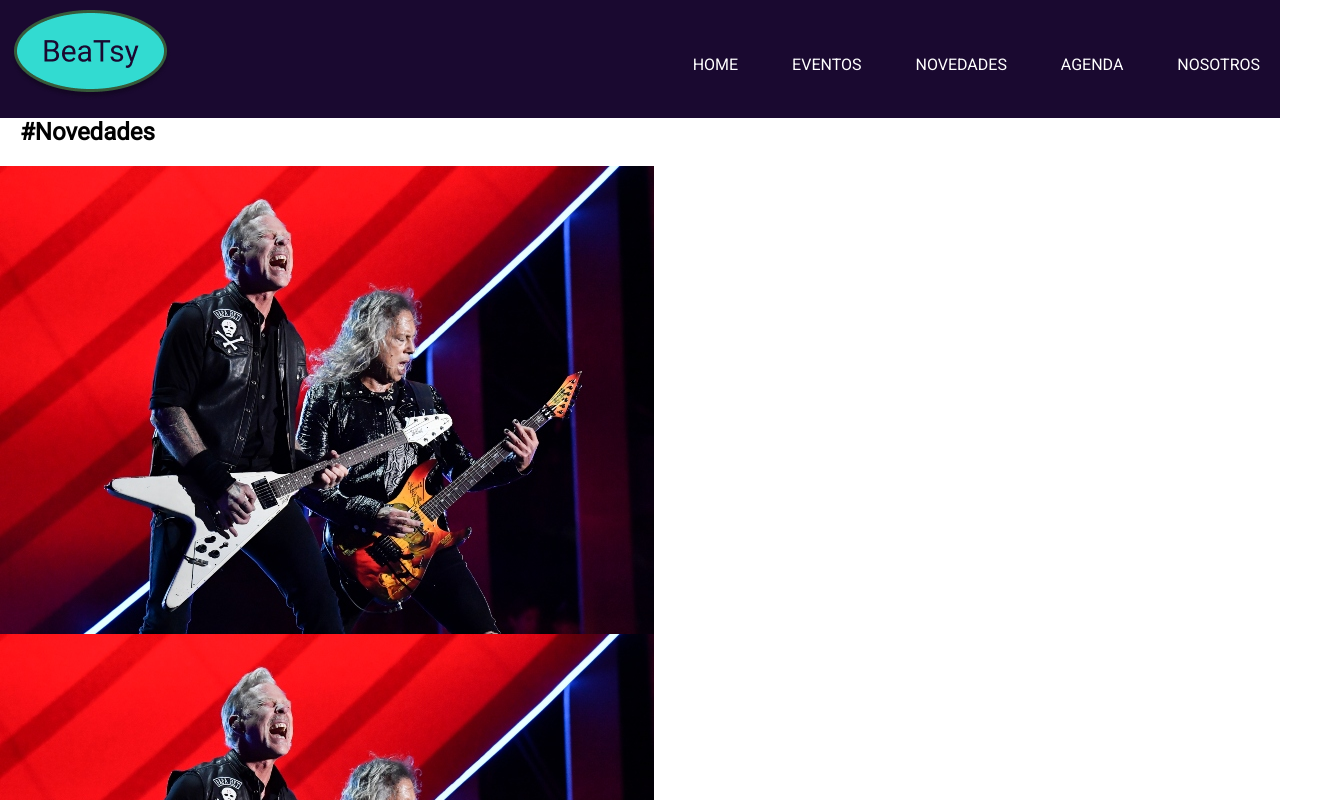
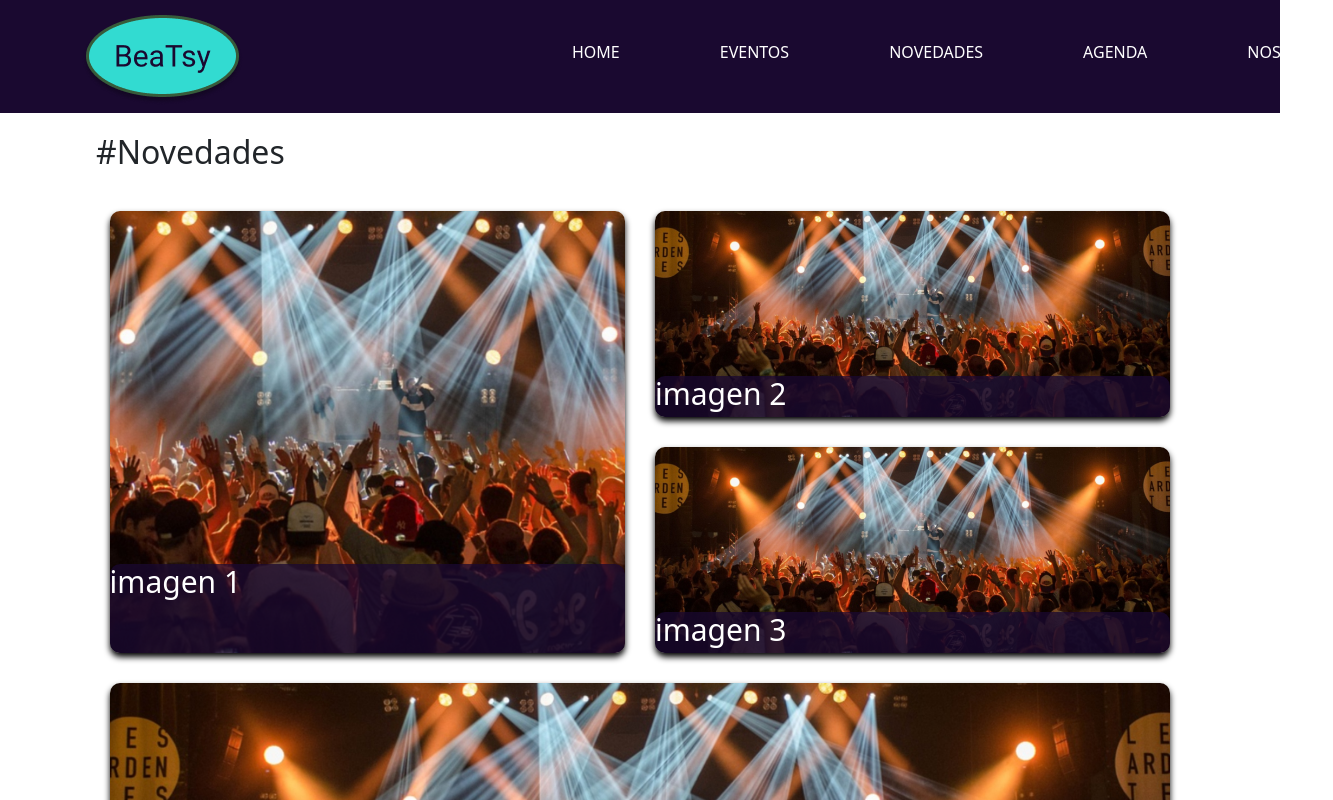
Before and after one commit to JoaquinUgarte91/clase-11, a plain HTML site: page pages/novedades.html in a window 1280 px wide. Shown: the top 800 px of the page, 1333 px wide, since content can reach past the window. Drawn offline with nearby package versions, Linux system fonts and the light colour scheme.

Commit message:
cambios grit y bootstrap

```diff
--- a/pages/novedades.html
+++ b/pages/novedades.html
@@ -6,22 +6,32 @@
     <meta name="viewport" content="width=device-width, initial-scale=1.0">
     <title>BeaTsy - Novedades</title>
     <link rel="shortcut icon" href="../iconos/icon.png" type="image/x-icon">
-    <link rel="stylesheet" href="../css/estilos.css">
+
+    <!--bootstrap-->
+    <link href="https://cdn.jsdelivr.net/npm/bootstrap@5.3.0/dist/css/bootstrap.min.css" rel="stylesheet" integrity="sha384-9ndCyUaIbzAi2FUVXJi0CjmCapSmO7SnpJef0486qhLnuZ2cdeRhO02iuK6FUUVM" crossorigin="anonymous">
+    <script src="https://cdn.jsdelivr.net/npm/bootstrap@5.3.0/dist/js/bootstrap.bundle.min.js" integrity="sha384-geWF76RCwLtnZ8qwWowPQNguL3RmwHVBC9FhGdlKrxdiJJigb/j/68SIy3Te4Bkz" crossorigin="anonymous"></script>
+
+    <!--css-->
+    <link rel="stylesheet" href="../css/style.css">
 </head>
 <body>
     <header>
-        <div class="menu">
+        <section class="container">
+            <div class="row">
+                <div class="col-4">
                     <h1><a href="../index.html"><img src="../iconos/logo.png" alt="Logo"></a></h1>
-            <nav>
+                </div>
+                <nav class="col-8">
                     <ul>
                         <li><a href="../index.html">HOME</a></li>
-                    <li><a href="eventos.html">EVENTOS</a></li>
-                    <li><a href="novedades.html">NOVEDADES</a></li>
-                    <li><a href="agenda.html">AGENDA</a></li>
-                    <li><a href="nosotros.html">NOSOTROS</a></li>
+                        <li><a href="../pages/eventos.html">EVENTOS</a></li>
+                        <li><a href="../pages/novedades.html">NOVEDADES</a></li>
+                        <li><a href="../pages/agenda.html">AGENDA</a></li>
+                        <li><a href="../pages/nosotros.html">NOSOTROS</a></li>
                     </ul>
                 </nav>
             </div>
+        </section>
     </header>
 
     <main>
@@ -30,19 +40,31 @@
                 <h2>#Novedades</h2>
             </div>
             <div class="novedadesImg">
-                <img src="../imagenes/Novedades/metallica.jpg" alt="Novedad">
-                <img src="../imagenes/Novedades/metallica.jpg" alt="Novedad">
-                <img src="../imagenes/Novedades/metallica.jpg" alt="Novedad">
-                <img src="../imagenes/Novedades/metallica.jpg" alt="Novedad">
+              <div class="galeria_novedad">
+                  <img src="../imagenes/imagenprincipal.jpg" alt="Novedad" class="not1">
+                  <h3 class="galeria_titulo">imagen 1</h3>
+              </div>
+              <div class="galeria_novedad">
+                  <img src="../imagenes/imagenprincipal.jpg" alt="Novedad" class="not1">
+                  <h3 class="galeria_titulo">imagen 2</h3>
+              </div>
+              <div class="galeria_novedad">
+                  <img src="../imagenes/imagenprincipal.jpg" alt="Novedad" class="not1">
+                  <h3 class="galeria_titulo">imagen 3</h3>
+              </div>
+              <div class="galeria_novedad">
+                  <img src="../imagenes/imagenprincipal.jpg" alt="Novedad" class="not1">
+                  <h3 class="galeria_titulo">imagen 4</h3>
+              </div>
             </div>
         </section>
-        <section>
+        <section class="noticia2">
             <div class="noticia">
                 <h2>#Noticias y Rumores</h2>
             </div>
             <div class="arctic">
                 <img src="../imagenes/Novedades/arcticmonkeys.jpg" alt="banda arctic monkeys">
-                <p>Lorem ipsum dolor sit, amet consectetur adipisicing elit. Numquam nulla laboriosam dolore cumque architecto quis, voluptatem eum enim repellat quibusdam culpa molestias animi praesentium! Dolorum autem excepturi ipsum ut quas.</p>
+                <p>Lorem ipsum dolor sit amet consectetur adipisicing elit. Quaerat delectus repudiandae ipsa voluptatem sunt minus, molestias tempore magnam omnis eius id quas. Eligendi dolores rem nesciunt, nostrum necessitatibus similique impedit.</p>
             </div>
             <div class="arctic">
                 <img src="../imagenes/Novedades/arcticmonkeys.jpg" alt="banda arctic monkeys">
@@ -59,18 +81,20 @@
         </section>
     </main>
     <footer>
-        <section class="tyc">
-            <img src="../iconos/logo.png" alt="Logo">
+        <section class="footer">
+            <div class="tyc">
+                <img src="../iconos/logo.png" alt="Logo" class="logo">
                 <h3>BeaTsy © Todos los Derechos Reservados</h3>
                 <h3>Politicas de Privacidad</h3>
                 <h3>Terminos de Uso</h3>
-        </section>
-        <section class="redes">
+            </div>
+            <div class="redes">
                 <a href="https://www.facebook.com/" target="_blank"><img src="../iconos/🦆 icon _Facebook_.png" alt="Facebook"></a>
                 <a href="https://www.instagram.com/" target="_blank"><img src="../iconos/🦆 icon _Instagram_.png" alt="Instagram"></a>
                 <a href="https://www.twitter.com/" target="_blank"><img src="../iconos/🦆 icon _Twitter_.png" alt="Twitter"></a>
                 <a href="https://www.youtube.com/" target="_blank"><img src="../iconos/🦆 icon _YouTube_.png" alt="Youtube"></a>
                 <a href="https://www.tiktok.com" target="_blank"><img src="../iconos/🦆 icon _TikTok_.png" alt="TikTok"></a>
+            </div>
         </section>
     </footer>
 
```
Lines whose indentation alone changed are shown as unchanged.
